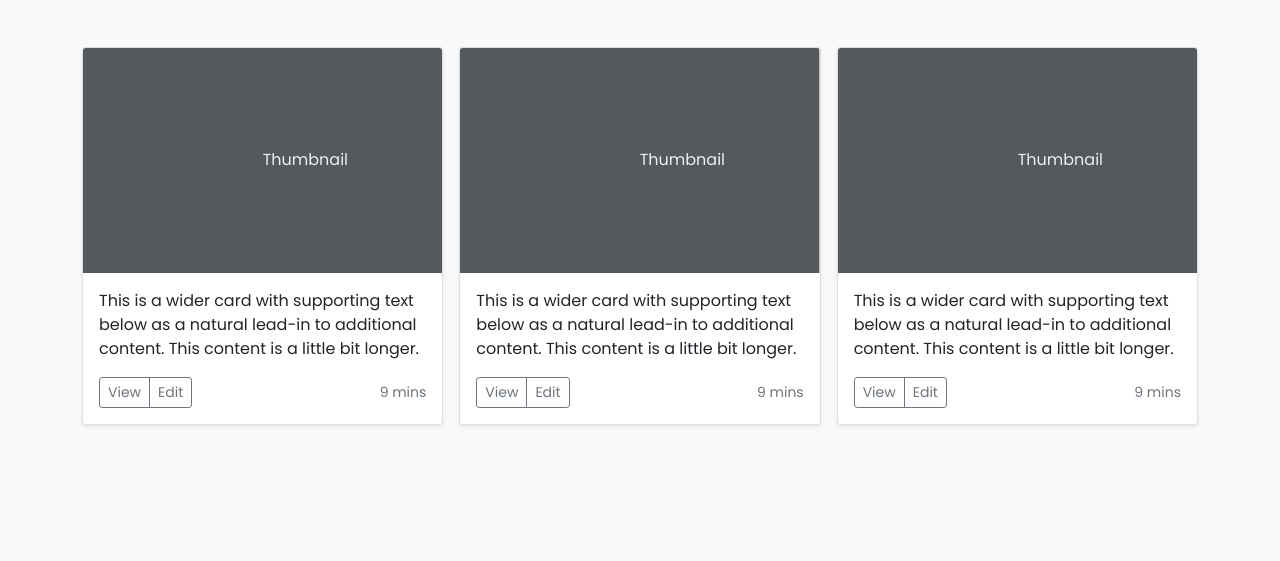
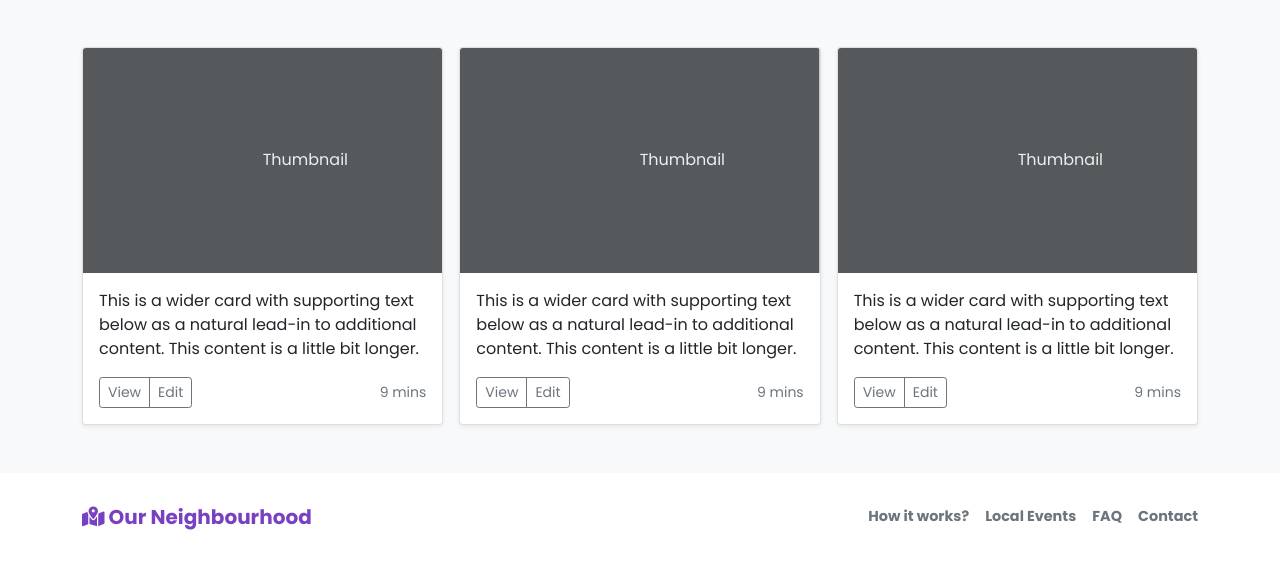
Before and after one commit to stef-cruz/our_neighbourhood, a Django app: page / in a window 1280 px wide. Shown: the part 639-1200 px from the top of the page. Before the commit the page ends 1065 px from the top, so only its background shows below. Run offline with Django 3.2, Linux system fonts and the light colour scheme; some libraries are stand-ins or nearby versions.

Commit message:
Add footer

```diff
--- a/home/templates/home/index.html
+++ b/home/templates/home/index.html
@@ -3,8 +3,6 @@
 
 {% block content %}
 
-<!-- Main content -->
-<main>
     <!-- Hero -->
     <section class="text-secondary px-4 py-5 text-center hero">
         <div class="py-5">
@@ -27,7 +25,4 @@
         {% include 'includes/events.html' %}
     </section>
 
-</main>
-
-
 {% endblock %}
--- /dev/null
+++ b/static/css/_footer.scss
@@ -0,0 +1,60 @@
+// Footer source: https://themes.getbootstrap.com/preview/?theme_id=85897
+
+#footer-brand {
+  a {
+    color: rgba($prim-colour, 0.8);
+
+    &:hover {
+      color: $prim-colour;
+    }
+  }
+}
+
+.menu {
+  font-size: 0.9rem;
+  display: flex;
+  padding: 0;
+  margin: 0;
+  list-style: none;
+  margin-bottom: 1rem;
+
+  a {
+    text-decoration: none;
+
+    &:hover {
+      color: $sec-colour;
+    }
+  }
+
+  @include bp(tablet) {
+    margin-bottom: 0;
+  }
+}
+
+
+// Sub menu
+.menu-sub {
+  display: none;
+  padding: 0;
+  margin: 0;
+  list-style: none;
+  flex-direction: column;
+}
+
+// Menu item
+.menu-item {
+  display: block;
+  padding: 0;
+
+  // Menu Link
+  .menu-link {
+    cursor: pointer;
+    display: flex;
+    align-items: center;
+    padding: 0;
+    flex: 0 0 100%;
+    transition: none;
+
+  }
+
+}
--- a/static/css/_variables.scss
+++ b/static/css/_variables.scss
@@ -10,7 +10,7 @@ $normal-text-size: 1.6rem;
 //Colours
 $prim-colour: #5710b2;
 $sec-colour: #20D489;
-$gray: #a1a5b7;
+$gray: #6c757d;
 
 // Mixins
 @mixin flexbox($display, $align, $justify) {
--- a/static/css/style.css
+++ b/static/css/style.css
@@ -13,6 +13,54 @@
 }
 .list-unstyled a:hover {
   text-decoration: underline;
+}
+
+#footer-brand a {
+  color: rgba(87, 16, 178, 0.8);
+}
+#footer-brand a:hover {
+  color: #5710b2;
+}
+
+.menu {
+  font-size: 0.9rem;
+  display: flex;
+  padding: 0;
+  margin: 0;
+  list-style: none;
+  margin-bottom: 1rem;
+}
+.menu a {
+  text-decoration: none;
+}
+.menu a:hover {
+  color: #20D489;
+}
+@media (min-width: 48rem) {
+  .menu {
+    margin-bottom: 0;
+  }
+}
+
+.menu-sub {
+  display: none;
+  padding: 0;
+  margin: 0;
+  list-style: none;
+  flex-direction: column;
+}
+
+.menu-item {
+  display: block;
+  padding: 0;
+}
+.menu-item .menu-link {
+  cursor: pointer;
+  display: flex;
+  align-items: center;
+  padding: 0;
+  flex: 0 0 100%;
+  transition: none;
 }
 
 * {
@@ -36,4 +84,16 @@ footer {
   background-color: #20D489;
 }
 
+.text-green-custom {
+  color: #20D489;
+}
+
+.text-purple-custom {
+  color: #5710b2;
+}
+
+.text-gray-custom {
+  color: #6c757d;
+}
+
 /*# sourceMappingURL=style.css.map */
--- a/static/css/style.scss
+++ b/static/css/style.scss
@@ -1,6 +1,7 @@
 @import "variables";
 @import "index";
 @import "navbar";
+@import "footer";
 
 //
 // General Styling
@@ -14,7 +15,7 @@ footer {
   font-family: $paragraph;
 }
 
-//Heading
+//Page header
 .page-header {
   margin: 3rem 0;
 }
@@ -28,3 +29,16 @@ footer {
     background-color: $sec-colour;
   }
 }
+
+//Text colour
+.text-green-custom {
+  color: $sec-colour;
+}
+
+.text-purple-custom {
+  color: $prim-colour;
+}
+
+.text-gray-custom {
+  color: $gray;
+}
--- a/templates/base.html
+++ b/templates/base.html
@@ -85,9 +50,18 @@
     {% block page_header %}
     {% endblock %}
 
+    <!-- Main content -->
+    <main>
         {% block content %}
         {% endblock %}
+    </main>
 
+    <!-- Footer -->
+    <footer>
+        {% include './footer.html' %}
+    </footer>
+
+    <!-- Scripts -->
     {% block postload_js %}
     {% endblock %}
 
--- /dev/null
+++ b/templates/footer.html
@@ -0,0 +1,15 @@
+<div class="footer py-4 d-flex flex-lg-column">
+    <div class="container d-flex flex-column flex-md-row align-items-center justify-content-between">
+        <div class="order-2 order-md-1" id="footer-brand">
+            <a href="{% url 'home' %}" class="navbar-brand d-flex align-items-center">
+                <i class="fas fa-map-marked-alt me-1"></i><strong>Our Neighbourhood</strong>
+            </a>
+        </div>
+        <ul class="menu fw-bold order-1">
+            <li class="menu-item"><a href="#" class="menu-link ps-0 pe-3 text-gray-custom">How it works?</a></li>
+            <li class="menu-item"><a href="#" class="menu-link ps-0 pe-3 text-gray-custom">Local Events</a></li>
+            <li class="menu-item"><a href="#" class="menu-link ps-0 pe-3 text-gray-custom">FAQ</a></li>
+            <li class="menu-item"><a href="#" class="menu-link ps-0 text-gray-custom">Contact</a></li>
+        </ul>
+    </div>
+</div>
--- /dev/null
+++ b/templates/nav.html
@@ -0,0 +1,43 @@
+<!-- Nav -->
+    <div class="collapse bg-light" id="navbarHeader">
+        <div class="container">
+            <div class="row">
+                <div class="col-sm-8 col-md-7 py-4">
+                    <h4 class="text-black">About</h4>
+                    <p class="text-muted">Wonder which services are available in your neighbourhood? Our neighbourhood
+                        is a service that enables communities to share and promote local events, activities, services
+                        and businesses.</p>
+                </div>
+                <div class="col-sm-4 offset-md-1 py-4">
+                    <h4 class="text-black">Navigation</h4>
+                    <ul class="list-unstyled">
+                        {% if request.user.is_authenticated %}
+                            {% if request.user.is_superuser %}
+                                <li><a href="#" class="text-black">Event Management</a></li>
+                            {% endif %}
+                                <li><a href="#" class="text-black">My Profile</a></li>
+                                <li><a href="#" class="text-black">Local Events</a></li>
+                                <li><a href="#" class="text-black">FAQ</a></li>
+                                <li><a href="#" class="text-black">Log Out</a></li>
+                        {% else %}
+                            <li><a href="#" class="text-black">Log In</a></li>
+                            <li><a href="#" class="text-black">Register</a></li>
+                            <li><a href="#" class="text-black">Local Events</a></li>
+                            <li><a href="#" class="text-black">FAQ</a></li>
+                        {% endif %}
+                    </ul>
+                </div>
+            </div>
+        </div>
+    </div>
+    <div class="navbar navbar-light bg-light shadow-sm">
+        <div class="container">
+            <a href="{% url 'home' %}" class="navbar-brand d-flex align-items-center">
+                <i class="fas fa-map-marked-alt"></i><strong>Our Neighbourhood</strong>
+            </a>
+            <button class="navbar-toggler" type="button" data-bs-toggle="collapse" data-bs-target="#navbarHeader"
+                    aria-controls="navbarHeader" aria-expanded="false" aria-label="Toggle navigation">
+                <span class="navbar-toggler-icon"></span>
+            </button>
+        </div>
+    </div>
```
Also changed, not shown: other parts of templates/base.html (+2 -37 lines), 1 other file. Lines whose indentation alone changed are shown as unchanged.
